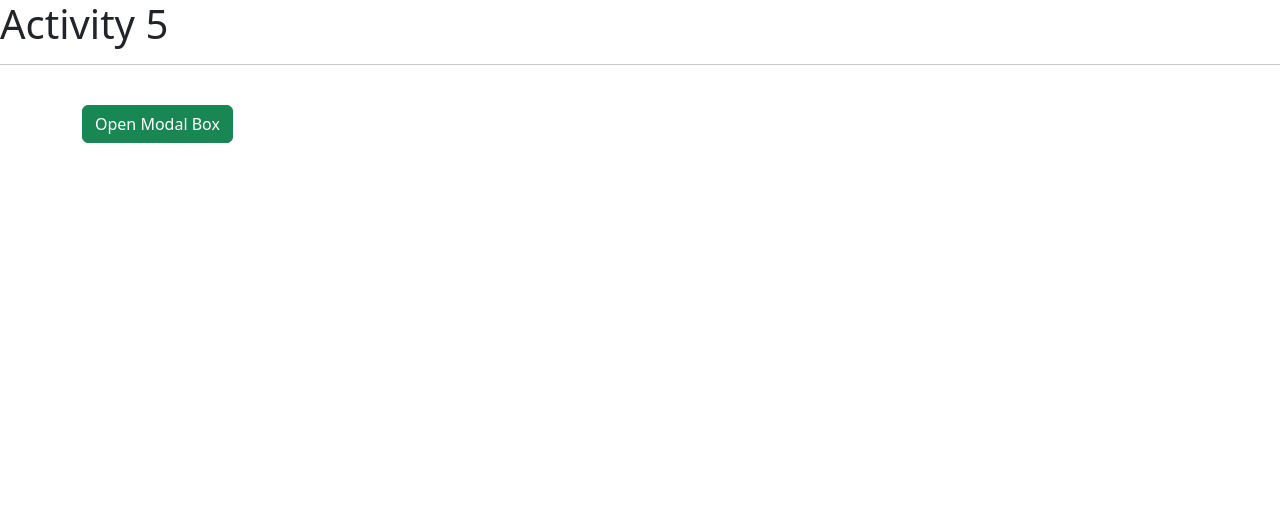
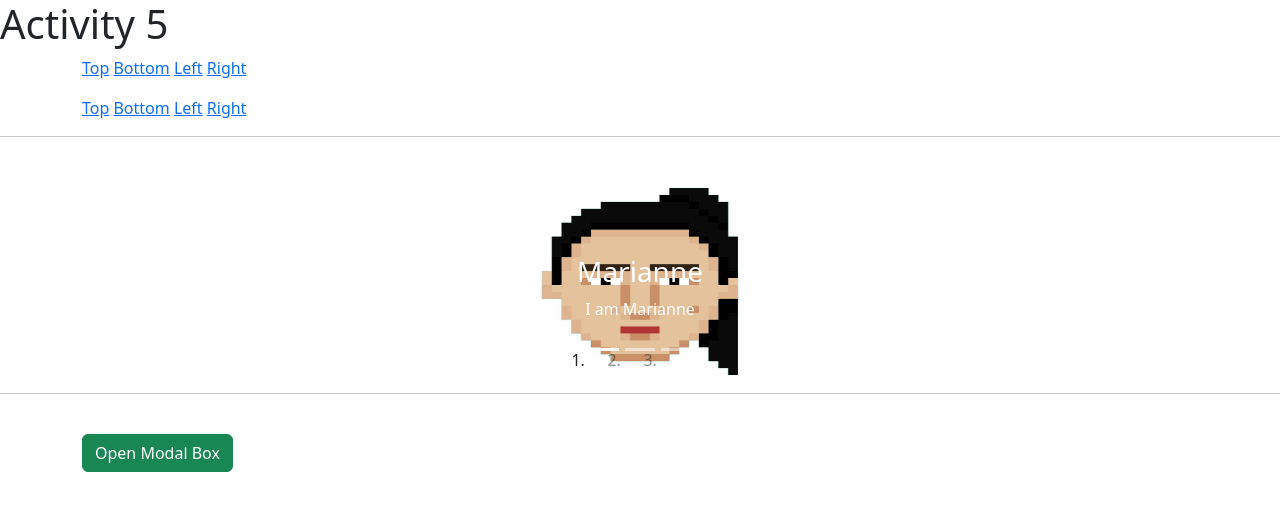
Before and after one commit to MedicMedic/BootStrapMEdic, a PHP site: page /marianne/Activity5/index.php in a window 1280 px wide. Shown: the top 511 px of the page. Run offline with PHP 8.4, Linux system fonts and the light colour scheme.

Commit message:
let's go

```diff
--- a/marianne/Activity5/index.php
+++ b/marianne/Activity5/index.php
@@ -10,7 +10,84 @@
    <body>
       <h1>Activity 5</h1>
 
+      <div class="container">
 
+         <ul class="list-inline">
+            <li>
+               <a href="#" data-bs-toggle="popover" data-bs-placement="top" title="Top popover" data-bs-content = "wah">Top</a>
+               <a href="#" data-bs-toggle="popover" data-bs-placement="bottom" title="Bottom popover" data-bs-content = "wah">Bottom</a>
+               <a href="#" data-bs-toggle="popover" data-bs-placement="left" title="Left popover" data-bs-content = "wah">Left</a>
+               <a href="#" data-bs-toggle="popover" data-bs-placement="right" title="Right popover" data-bs-content = "wah">Right</a>
+            </li>
+         </ul>
+
+         <ul class="list-inline">
+            <li>
+               <a href="#" data-bs-toggle="tooltip" data-bs-placement="top" title="Top Tool Tip">Top</a>
+               <a href="#" data-bs-toggle="tooltip" data-bs-placement="bottom" title="Bottom Tool Tip">Bottom</a>
+               <a href="#" data-bs-toggle="tooltip" data-bs-placement="left" title="Left Tool Tip">Left</a>
+               <a href="#" data-bs-toggle="tooltip" data-bs-placement="right" title="Right Tool Tip">Right</a>
+            </li>
+         </ul>
+      </div>
+      <script>
+         $(document).ready(function(){
+            var tooltipTriggerList = [].slice.call(document.querySelectorAll('[data-bs-toggle="tooltip"]'));
+            var tooltipList = tooltipTriggerList.map(function (tooltipTriggerEl) {
+               return new bootstrap.Tooltip(tooltipTriggerEl)
+            });
+            var popoverTriggerList = [].slice.call(document.querySelectorAll('[data-bs-toggle="popover"]'));
+            var popoverList = popoverTriggerList.map(function (popoverTriggerEl) {
+               return new bootstrap.Popover(popoverTriggerEl)
+            });
+         });
+      </script>
+
+
+      <hr/>
+      <br/>
+
+      <center>
+         <div class="container" style = "width:300px;">
+            <div id="myCarousel" class="carousel slide" data-bs-ride="carousel">
+               <ol class="carousel-indicators">
+                  <li data-bs-target="#myCarousel" data-bs-slide-to="0" class="active"></li>
+                  <li data-bs-target="#myCarousel" data-bs-slide-to="1"></li>
+                  <li data-bs-target="#myCarousel" data-bs-slide-to="2"></li>
+               </ol>
+               <div class="carousel-inner">
+                  <div class="carousel-item active">
+                     <img src="pic/marianne.png" width="200" height="200">
+                     <div class = "carousel-caption">
+                        <h3>Marianne</h3>
+                        <p>I am Marianne</p>
+                     </div>
+                  </div>
+                  <div class="carousel-item">
+                     <img src="pic/cedric.png" width="200" height="200">
+                     <div class = "carousel-caption">
+                        <h3>Cedric</h3>
+                        <p>My brother</p>
+                     </div>
+                  </div>
+                  <div class="carousel-item">
+                     <img src="pic/gaspar.png" width="200" height="200">
+                     <div class = "carousel-caption">
+                        <h3>Gaspar</h3>
+                        <p>My cousin</p>
+                     </div>
+                  </div>
+
+                  <a class="carousel-control-prev" href="#myCarousel" role="button" data-bs-slide="prev">
+                     <span class="carousel-control-prev-icon" aria-hidden="true"></span>
+                  </a>
+                  <a class="carousel-control-next" href="#myCarousel" role="button" data-bs-slide="next">
+                     <span class="carousel-control-next-icon" aria-hidden="true"></span>
+                  </a>
+               </div>
+            </div>
+         </div>
+      </center>
 
          <hr/>
          <br/>
@@ -34,5 +111,6 @@
                </div>
             </div>
          </div>
+
    </body>
 </html>
```
Lines whose indentation alone changed are shown as unchanged.
